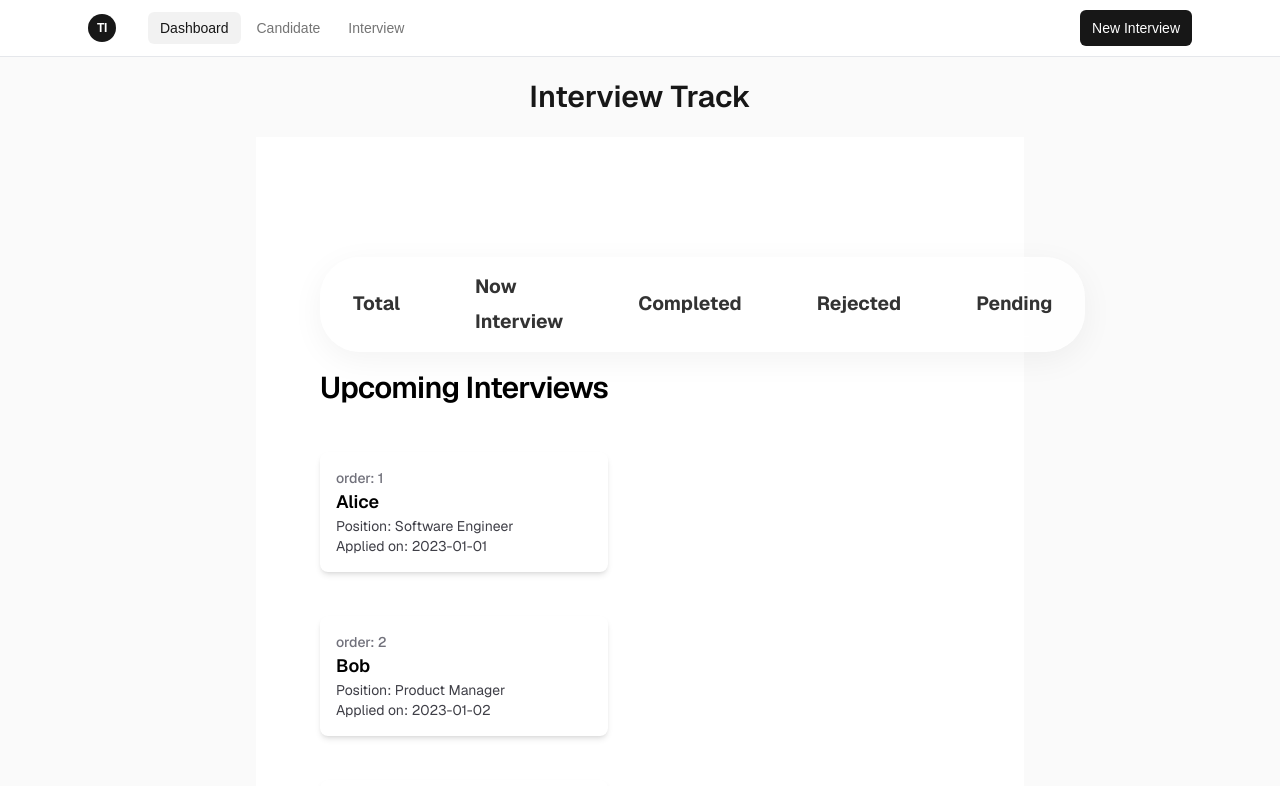
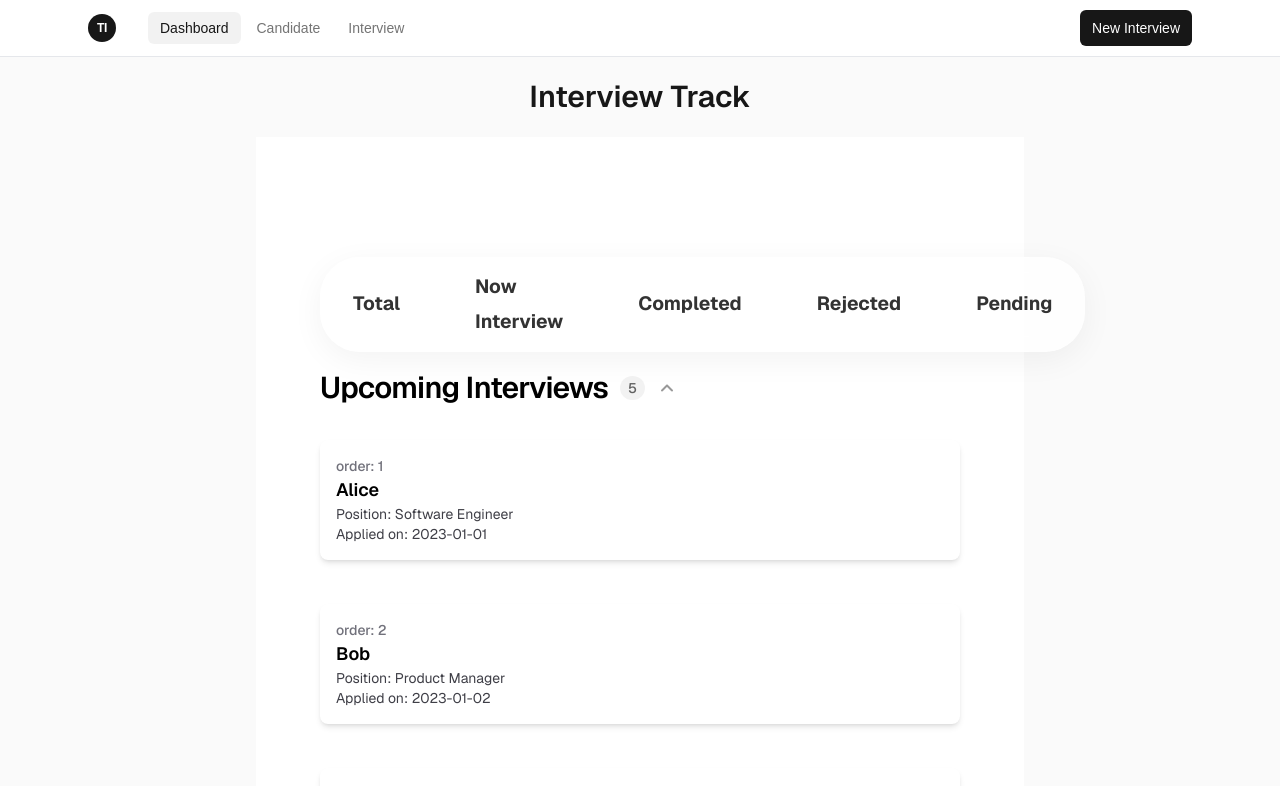
Before and after one commit to Tinnapat1406/track-interview, a Next.js app: page /dashboard in a window 1280 px wide. Shown: the top 786 px of the page. Built offline with nearby package versions, Linux system fonts and the light colour scheme.

Commit message:
add expand tabs

```diff
--- a/app/dashboard/page.tsx
+++ b/app/dashboard/page.tsx
@@ -47,16 +47,34 @@ export default function Home() {
           </nav>
         </div>
 
+        <details open className="group w-full">
+          <summary className="flex cursor-pointer list-none items-center gap-3 py-4">
+            <h2 className="max-w-xs text-3xl font-semibold leading-10 tracking-tight text-black dark:text-zinc-50">
+              Upcoming Interviews
+            </h2>
+            <span className="rounded-full bg-black/5 px-2 py-0.5 text-sm font-medium text-black/60 dark:bg-white/10 dark:text-white/60">
+              {candidates.length}
+            </span>
+            <svg
+              className="h-5 w-5 text-black/40 transition-transform group-open:rotate-180 dark:text-white/40"
+              viewBox="0 0 20 20"
+              fill="none"
+              stroke="currentColor"
+              strokeWidth="2"
+              aria-hidden="true">
+              <path d="M5 7.5 10 12.5 15 7.5" strokeLinecap="round" strokeLinejoin="round" />
+            </svg>
+          </summary>
+
         <div className="flex flex-col items-start gap-3 text-left">
-          <h1 className="max-w-xs text-3xl font-semibold leading-10 tracking-tight text-black dark:text-zinc-50 py-4">
-             Upcoming Interviews
-          </h1>
-          {candidates.map((candidate: any) => (
-            <div className="mt-4 w-full" key={candidate.id}>
-              <Candidate candidate={candidate} />
-            </div>
-          ))}
+           {candidates.map((candidate: any) => (
+        <div className="mt-4 w-full" key={candidate.id}>
+         <Candidate candidate={candidate} />
+       </div>
+       ))}
         </div>
+    </details>
+
 
         <div className="flex flex-col items-start gap-3 text-left">
           <h1 className="max-w-xs text-3xl font-semibold leading-10 tracking-tight text-black dark:text-zinc-50">
```
